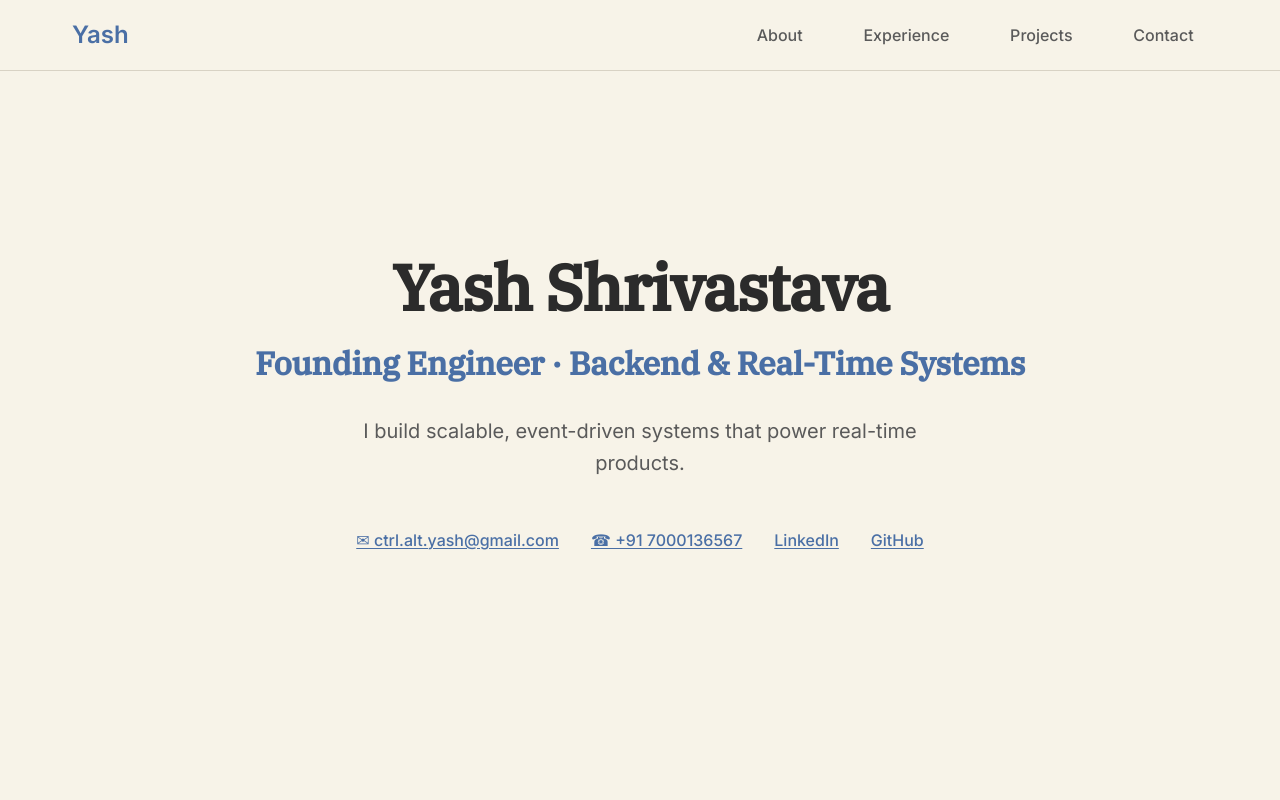
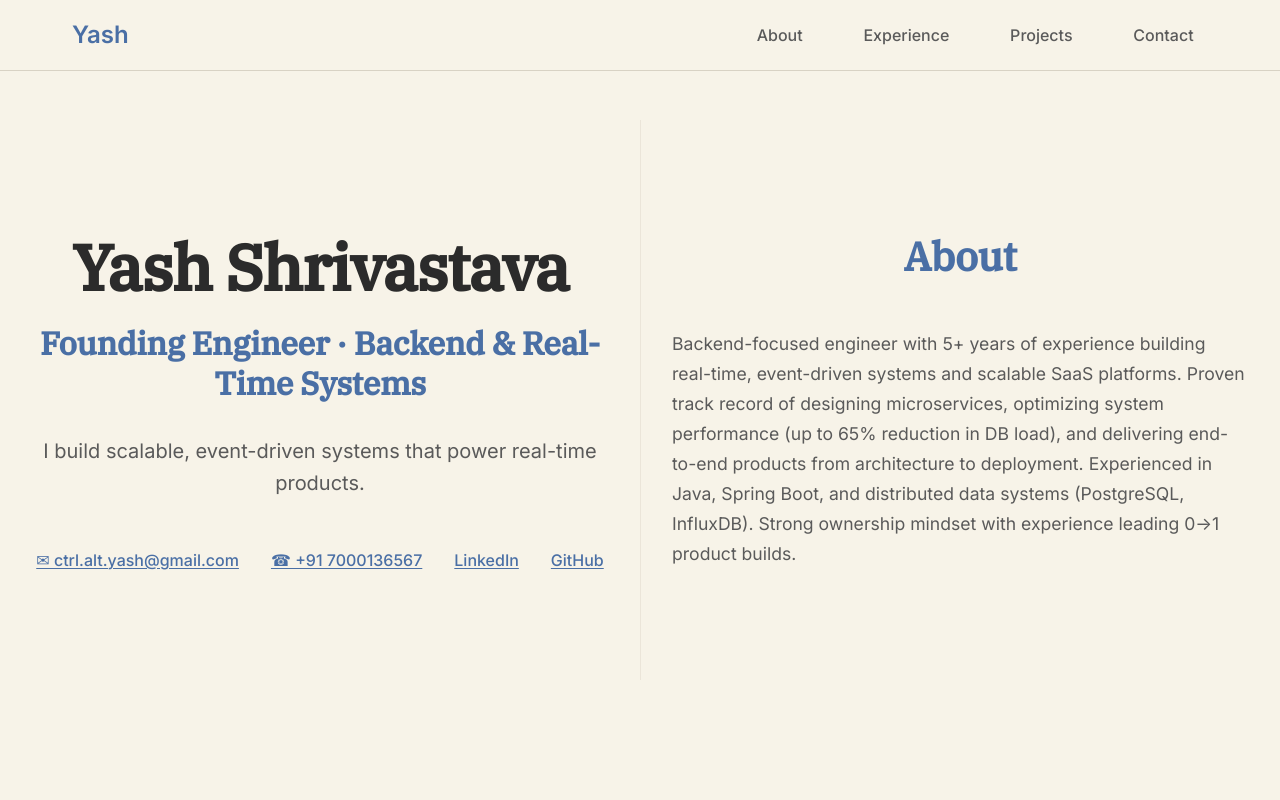
Before and after one commit to Maxsash/yash-web, a Next.js app: page / in a window 1280 px wide. Shown: the top 800 px of the page. Built offline with nearby package versions, Linux system fonts and the light colour scheme.

Commit message:
layout update hero and about

```diff
--- a/src/app/page.js
+++ b/src/app/page.js
@@ -10,9 +10,13 @@ export default function Home() {
   return (
     <div className={styles.page}>
       <Navigation />
+
       <main className={styles.main}>
-        <Hero />
-        <About />
+        <section className={styles.top}>
+          <Hero />
+          <About />
+        </section>
+
         <Experience />
         <Projects />
         <Contact />
--- a/src/app/page.module.css
+++ b/src/app/page.module.css
@@ -1,6 +1,8 @@
 .page {
   min-height: 100vh;
+
   background: var(--background);
+
   color: var(--foreground);
   font-family: 'Inter', -apple-system, BlinkMacSystemFont, 'Segoe UI', 'Roboto', sans-serif;
 }
@@ -9,3 +11,45 @@
   display: flex;
   flex-direction: column;
 }
+
+/* Top split section */
+.top {
+  display: grid;
+  grid-template-columns: 1fr 1fr;
+
+  min-height: 100vh;
+}
+
+/* Center content vertically in both halves */
+.top > * {
+  display: flex;
+  align-items: center;
+  justify-content: center;
+}
+
+/* Optional subtle divider */
+.top {
+  position: relative;
+}
+
+.top::after {
+  content: "";
+  position: absolute;
+  top: 15%;
+  bottom: 15%;
+  left: 50%;
+  width: 1px;
+  background: var(--line);
+  opacity: 0.6;
+}
+
+/* Mobile layout */
+@media (max-width: 768px) {
+  .top {
+    grid-template-columns: 1fr;
+  }
+
+  .top::after {
+    display: none;
+  }
+}
```
